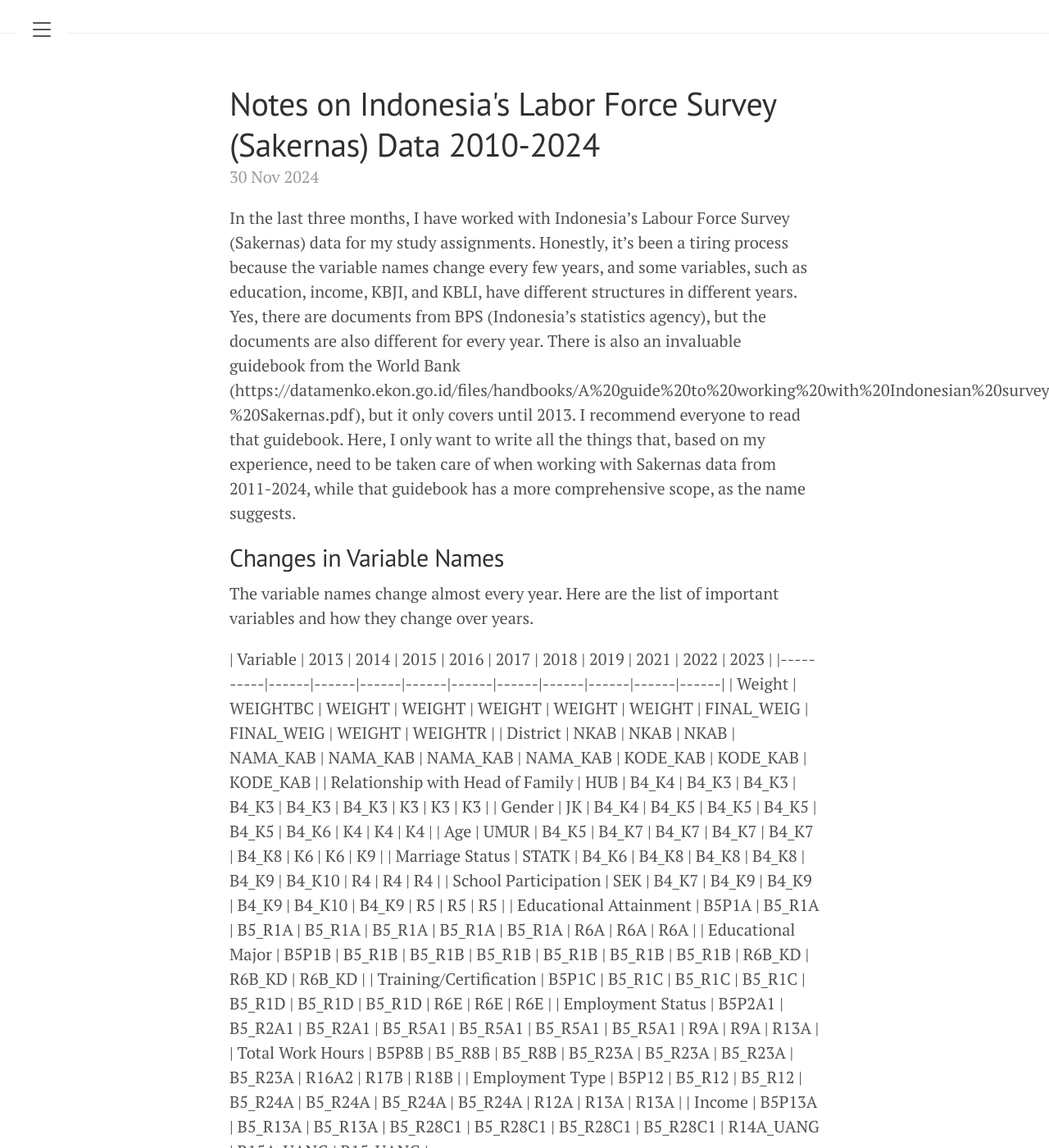
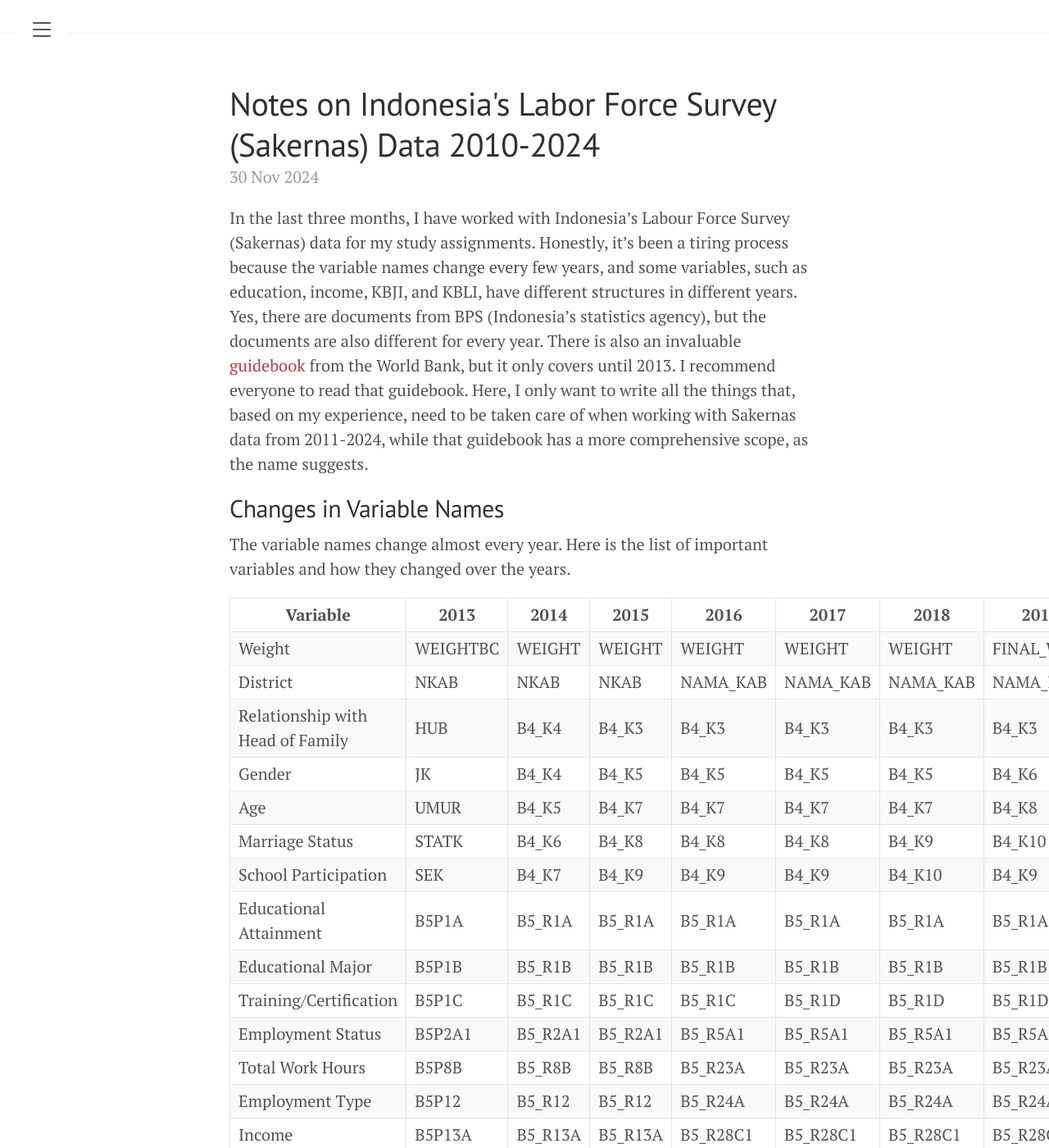
Before and after one commit to wzfirmanto/my-website, a Jekyll site: the page built from _posts/2024-11-30-sakernas.md, in a window 1280 px wide and 1400 px high. Shown: the whole window at 82% size. Built offline with Jekyll 4.4.1, drawn with Linux system fonts in a browser that asks for light colours; some of the changed text lies outside the part shown.

Commit message:
Update 2024-11-30-sakernas.md

```diff
--- a/_posts/2024-11-30-sakernas.md
+++ b/_posts/2024-11-30-sakernas.md
@@ -7,26 +7,211 @@ description: Sakernas data description
 ---
 
 
-In the last three months, I have worked with Indonesia’s Labour Force Survey (Sakernas) data for my study assignments. Honestly, it’s been a tiring process because the variable names change every few years, and some variables, such as education, income, KBJI, and KBLI, have different structures in different years. Yes, there are documents from BPS (Indonesia’s statistics agency), but the documents are also different for every year. There is also an invaluable guidebook from the World Bank (https://datamenko.ekon.go.id/files/handbooks/A%20guide%20to%20working%20with%20Indonesian%20survey%20data%20-%20Sakernas.pdf), but it only covers until 2013. I recommend everyone to read that guidebook. Here, I only want to write all the things that, based on my experience, need to be taken care of when working with Sakernas data from 2011-2024, while that guidebook has a more comprehensive scope, as the name suggests.
+In the last three months, I have worked with Indonesia’s Labour Force Survey (Sakernas) data for my study assignments. Honestly, it’s been a tiring process because the variable names change every few years, and some variables, such as education, income, KBJI, and KBLI, have different structures in different years. Yes, there are documents from BPS (Indonesia’s statistics agency), but the documents are also different for every year. There is also an invaluable  <a href="https://datamenko.ekon.go.id/files/handbooks/A%20guide%20to%20working%20with%20Indonesian%20survey%20data%20-%20Sakernas.pdf">guidebook</a> from the World Bank, but it only covers until 2013. I recommend everyone to read that guidebook. Here, I only want to write all the things that, based on my experience, need to be taken care of when working with Sakernas data from 2011-2024, while that guidebook has a more comprehensive scope, as the name suggests.
 
 ## Changes in Variable Names
-The variable names change almost every year. Here are the list of important variables and how they change over years.
+The variable names change almost every year. Here is the list of important variables and how they changed over the years.
 
-<div style="overflow-x: auto;">
-| Variable | 2013 | 2014 | 2015 | 2016 | 2017 | 2018 | 2019 | 2021 | 2022 | 2023 |
-|----------|------|------|------|------|------|------|------|------|------|------|
-| Weight | WEIGHTBC | WEIGHT | WEIGHT | WEIGHT | WEIGHT | WEIGHT | FINAL_WEIG | FINAL_WEIG | WEIGHT | WEIGHTR |
-| District | NKAB | NKAB | NKAB | NAMA_KAB | NAMA_KAB | NAMA_KAB | NAMA_KAB | KODE_KAB | KODE_KAB | KODE_KAB |
-| Relationship with Head of Family | HUB | B4_K4 | B4_K3 | B4_K3 | B4_K3 | B4_K3 | B4_K3 | K3 | K3 | K3 |
-| Gender | JK | B4_K4 | B4_K5 | B4_K5 | B4_K5 | B4_K5 | B4_K6 | K4 | K4 | K4 |
-| Age | UMUR | B4_K5 | B4_K7 | B4_K7 | B4_K7 | B4_K7 | B4_K8 | K6 | K6 | K9 |
-| Marriage Status | STATK | B4_K6 | B4_K8 | B4_K8 | B4_K8 | B4_K9 | B4_K10 | R4 | R4 | R4 |
-| School Participation | SEK | B4_K7 | B4_K9 | B4_K9 | B4_K9 | B4_K10 | B4_K9 | R5 | R5 | R5 |
-| Educational Attainment | B5P1A | B5_R1A | B5_R1A | B5_R1A | B5_R1A | B5_R1A | B5_R1A | R6A | R6A | R6A |
-| Educational Major | B5P1B | B5_R1B | B5_R1B | B5_R1B | B5_R1B | B5_R1B | B5_R1B | R6B_KD | R6B_KD | R6B_KD |
-| Training/Certification | B5P1C | B5_R1C | B5_R1C | B5_R1C | B5_R1D | B5_R1D | B5_R1D | R6E | R6E | R6E |
-| Employment Status | B5P2A1 | B5_R2A1 | B5_R2A1 | B5_R5A1 | B5_R5A1 | B5_R5A1 | B5_R5A1 | R9A | R9A | R13A |
-| Total Work Hours | B5P8B | B5_R8B | B5_R8B | B5_R23A | B5_R23A | B5_R23A | B5_R23A | R16A2 | R17B | R18B |
-| Employment Type | B5P12 | B5_R12 | B5_R12 | B5_R24A | B5_R24A | B5_R24A | B5_R24A | R12A | R13A | R13A |
-| Income | B5P13A | B5_R13A | B5_R13A | B5_R28C1 | B5_R28C1 | B5_R28C1 | B5_R28C1 | R14A_UANG | R15A_UANG | R15_UANG |
+<div class="table-responsive">
+<table>
+  <thead>
+    <tr>
+      <th>Variable</th>
+      <th>2013</th>
+      <th>2014</th>
+      <th>2015</th>
+      <th>2016</th>
+      <th>2017</th>
+      <th>2018</th>
+      <th>2019</th>
+      <th>2021</th>
+      <th>2022</th>
+      <th>2023</th>
+    </tr>
+  </thead>
+  <tbody>
+    <tr>
+      <td>Weight</td>
+      <td>WEIGHTBC</td>
+      <td>WEIGHT</td>
+      <td>WEIGHT</td>
+      <td>WEIGHT</td>
+      <td>WEIGHT</td>
+      <td>WEIGHT</td>
+      <td>FINAL_WEIG</td>
+      <td>FINAL_WEIG</td>
+      <td>WEIGHT</td>
+      <td>WEIGHTR</td>
+    </tr>
+    <tr>
+      <td>District</td>
+      <td>NKAB</td>
+      <td>NKAB</td>
+      <td>NKAB</td>
+      <td>NAMA_KAB</td>
+      <td>NAMA_KAB</td>
+      <td>NAMA_KAB</td>
+      <td>NAMA_KAB</td>
+      <td>KODE_KAB</td>
+      <td>KODE_KAB</td>
+      <td>KODE_KAB</td>
+    </tr>
+    <tr>
+      <td>Relationship with Head of Family</td>
+      <td>HUB</td>
+      <td>B4_K4</td>
+      <td>B4_K3</td>
+      <td>B4_K3</td>
+      <td>B4_K3</td>
+      <td>B4_K3</td>
+      <td>B4_K3</td>
+      <td>K3</td>
+      <td>K3</td>
+      <td>K3</td>
+    </tr>
+    <tr>
+      <td>Gender</td>
+      <td>JK</td>
+      <td>B4_K4</td>
+      <td>B4_K5</td>
+      <td>B4_K5</td>
+      <td>B4_K5</td>
+      <td>B4_K5</td>
+      <td>B4_K6</td>
+      <td>K4</td>
+      <td>K4</td>
+      <td>K4</td>
+    </tr>
+    <tr>
+      <td>Age</td>
+      <td>UMUR</td>
+      <td>B4_K5</td>
+      <td>B4_K7</td>
+      <td>B4_K7</td>
+      <td>B4_K7</td>
+      <td>B4_K7</td>
+      <td>B4_K8</td>
+      <td>K6</td>
+      <td>K6</td>
+      <td>K9</td>
+    </tr>
+    <tr>
+      <td>Marriage Status</td>
+      <td>STATK</td>
+      <td>B4_K6</td>
+      <td>B4_K8</td>
+      <td>B4_K8</td>
+      <td>B4_K8</td>
+      <td>B4_K9</td>
+      <td>B4_K10</td>
+      <td>R4</td>
+      <td>R4</td>
+      <td>R4</td>
+    </tr>
+    <tr>
+      <td>School Participation</td>
+      <td>SEK</td>
+      <td>B4_K7</td>
+      <td>B4_K9</td>
+      <td>B4_K9</td>
+      <td>B4_K9</td>
+      <td>B4_K10</td>
+      <td>B4_K9</td>
+      <td>R5</td>
+      <td>R5</td>
+      <td>R5</td>
+    </tr>
+    <tr>
+      <td>Educational Attainment</td>
+      <td>B5P1A</td>
+      <td>B5_R1A</td>
+      <td>B5_R1A</td>
+      <td>B5_R1A</td>
+      <td>B5_R1A</td>
+      <td>B5_R1A</td>
+      <td>B5_R1A</td>
+      <td>R6A</td>
+      <td>R6A</td>
+      <td>R6A</td>
+    </tr>
+    <tr>
+      <td>Educational Major</td>
+      <td>B5P1B</td>
+      <td>B5_R1B</td>
+      <td>B5_R1B</td>
+      <td>B5_R1B</td>
+      <td>B5_R1B</td>
+      <td>B5_R1B</td>
+      <td>B5_R1B</td>
+      <td>R6B_KD</td>
+      <td>R6B_KD</td>
+      <td>R6B_KD</td>
+    </tr>
+    <tr>
+      <td>Training/Certification</td>
+      <td>B5P1C</td>
+      <td>B5_R1C</td>
+      <td>B5_R1C</td>
+      <td>B5_R1C</td>
+      <td>B5_R1D</td>
+      <td>B5_R1D</td>
+      <td>B5_R1D</td>
+      <td>R6E</td>
+      <td>R6E</td>
+      <td>R6E</td>
+    </tr>
+    <tr>
+      <td>Employment Status</td>
+      <td>B5P2A1</td>
+      <td>B5_R2A1</td>
+      <td>B5_R2A1</td>
+      <td>B5_R5A1</td>
+      <td>B5_R5A1</td>
+      <td>B5_R5A1</td>
+      <td>B5_R5A1</td>
+      <td>R9A</td>
+      <td>R9A</td>
+      <td>R13A</td>
+    </tr>
+    <tr>
+      <td>Total Work Hours</td>
+      <td>B5P8B</td>
+      <td>B5_R8B</td>
+      <td>B5_R8B</td>
+      <td>B5_R23A</td>
+      <td>B5_R23A</td>
+      <td>B5_R23A</td>
+      <td>B5_R23A</td>
+      <td>R16A2</td>
+      <td>R17B</td>
+      <td>R18B</td>
+    </tr>
+    <tr>
+      <td>Employment Type</td>
+      <td>B5P12</td>
+      <td>B5_R12</td>
+      <td>B5_R12</td>
+      <td>B5_R24A</td>
+      <td>B5_R24A</td>
+      <td>B5_R24A</td>
+      <td>B5_R24A</td>
+      <td>R12A</td>
+      <td>R13A</td>
+      <td>R13A</td>
+    </tr>
+    <tr>
+      <td>Income</td>
+      <td>B5P13A</td>
+      <td>B5_R13A</td>
+      <td>B5_R13A</td>
+      <td>B5_R28C1</td>
+      <td>B5_R28C1</td>
+      <td>B5_R28C1</td>
+      <td>B5_R28C1</td>
+      <td>R14A_UANG</td>
+      <td>R15A_UANG</td>
+      <td>R15_UANG</td>
+    </tr>
+  </tbody>
+</table>
 </div>
```
